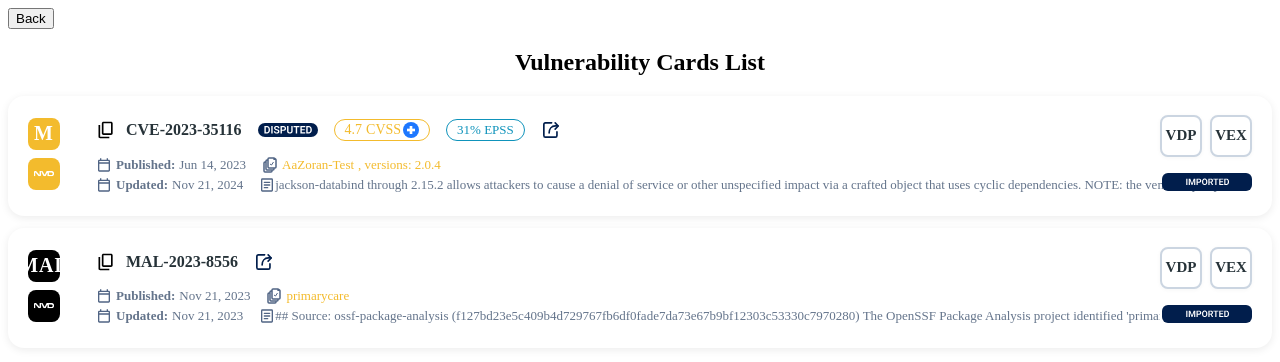
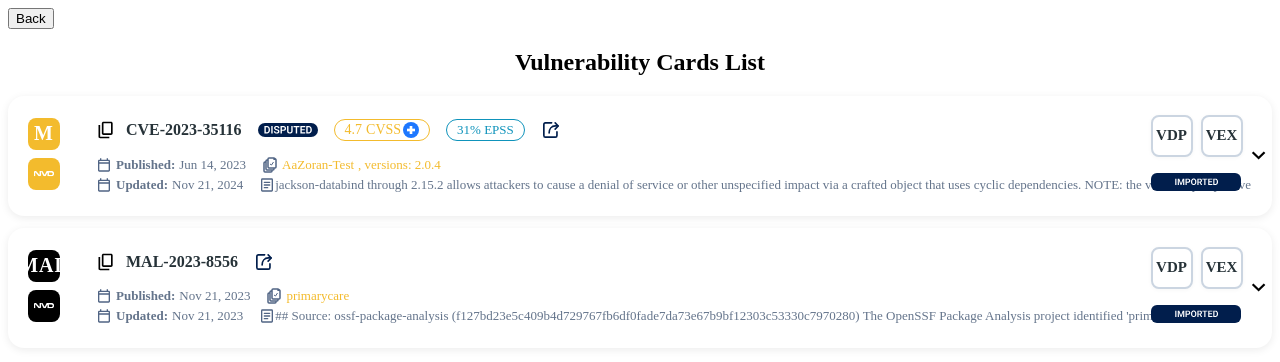
Before and after one commit to Bakra/cybeats-innovation, an Angular app: page /vuln-cards in a window 1280 px wide. Both pictures are taken after a click on the button "Vuln Card". Shown: the top 362 px of the page. Built offline with nearby package versions, Linux system fonts and the light colour scheme.

Commit message:
Expand/collapse logic implemented and UI polished a bit

```diff
--- a/src/app/assignments-menu/assignments/vuln-cards/vuln-card/vuln-card.component.html
+++ b/src/app/assignments-menu/assignments/vuln-cards/vuln-card/vuln-card.component.html
@@ -1,26 +1,30 @@
 <div class="vuln-card">
+  <!-- LEFT -->
   <div class="vuln-card__left">
-    <!-- Severity square -->
     <div class="severity-square" [ngStyle]="{ background: severityColor }">
       <span class="severity-letter">{{ severityAbbr }}</span>
     </div>
-    <!-- Source icon -->
     <div class="source-icon-bg" [ngStyle]="{ background: severityColor }">
       <img class="source-icon" [src]="sourceIcon" alt="source" />
     </div>
   </div>
+
+  <!-- MAIN -->
   <div class="vuln-card__main">
+    <!-- Top Row -->
     <div class="main-top-row">
       <button class="copy-btn" title="Copy ID">
         <img src="assets/icons/copy-icon.svg" alt="copy" />
       </button>
       <span class="vuln-id">{{ card.id }}</span>
+
       <img
         *ngIf="card.disputed"
         class="disputed-icon"
         src="assets/icons/disputed-icon-new.svg"
         alt="disputed"
       />
+
       <span *ngIf="card.cvss" class="cvss-pill">
         {{ card.cvss }}
         <span style="display: inline-flex; align-items: center">
@@ -36,13 +40,17 @@
           </span>
         </span>
       </span>
+
       <span *ngIf="card.epss" class="epss-pill">
         {{ card.epss * 100 | number : "1.0-0" }}% EPSS
       </span>
+
       <button class="redirect-btn" title="Go to details">
         <img src="assets/icons/export-icon-new.svg" alt="redirect" />
       </button>
     </div>
+
+    <!-- Bottom Info Rows -->
     <div class="main-bottom-row">
       <div style="display: flex; align-items: center; gap: 16px">
         <span class="date-info">
@@ -50,28 +58,25 @@
           <span style="font-weight: bold">Published:</span>
           {{ card.publishedAt * 1000 | date : "MMM d, yyyy" }}
         </span>
+
         <span class="component-info">
           <img src="assets/icons/content-copy-icon-new.svg" alt="component" />
-          {{ card.components?.[0]?.name
-
-
-
-          }}<span *ngIf="card.components?.[0]?.versions"
-            >, versions: {{ card.components[0].versions }}</span
-          >
+          {{ card.components?.[0]?.name }}
+          <span *ngIf="card.components?.[0]?.versions">
+            , versions: {{ card.components[0].versions }}
+          </span>
         </span>
       </div>
+
       <div
         style="margin-top: 4px; display: flex; align-items: center; gap: 16px"
       >
-        <span
-          class="date-info"
-          style="display: inline-flex; align-items: center"
-        >
+        <span class="date-info">
           <img src="assets/icons/calendar-new.svg" alt="calendar" />
           <span style="font-weight: bold">Updated:</span>
           {{ card.modifiedAt * 1000 | date : "MMM d, yyyy" }}
         </span>
+
         <span class="desc-info">
           <img src="assets/icons/desc-icon-new.svg" alt="desc" />
           {{ card.summary }}
@@ -79,13 +84,42 @@
       </div>
     </div>
   </div>
+  <!-- RIGHT -->
   <div class="vuln-card__right">
-    <div class="vdp-vex-row">
-      <span class="vdp-pill">VDP</span>
-      <span class="vex-pill">VEX</span>
+    <div class="vuln-left">
+      <div class="vdp-vex-row">
+        <span class="vdp-pill">VDP</span>
+        <span class="vex-pill">VEX</span>
+      </div>
+      <div class="imported-indicator">
+        <img src="assets/icons/imported-icon-new.svg" alt="imported" />
+      </div>
     </div>
-    <div class="imported-indicator">
-      <img src="assets/icons/imported-icon-new.svg" alt="imported" />
+    <div class="expand-row">
+      <button
+        class="expand-btn"
+        (click)="expanded = !expanded"
+        title="Expand/Collapse"
+      >
+        <img
+          src="assets/icons/chevron-down.svg"
+          [class.expanded]="expanded"
+          alt="expand/collapse"
+        />
+      </button>
     </div>
   </div>
 </div>
+
+<!-- Expanded section OUTSIDE main card -->
+<div *ngIf="expanded" class="expanded-section">
+  <ng-container *ngIf="card.cwes?.length; else noCwe">
+    <div *ngFor="let cwe of card.cwes" class="cwe-item">
+      <div class="cwe-desc">{{ cwe.description }}</div>
+      <div class="cwe-id">{{ cwe.id }}</div>
+    </div>
+  </ng-container>
+  <ng-template #noCwe>
+    <div class="no-content">No content found</div>
+  </ng-template>
+</div>
--- a/src/app/assignments-menu/assignments/vuln-cards/vuln-card/vuln-card.component.scss
+++ b/src/app/assignments-menu/assignments/vuln-cards/vuln-card/vuln-card.component.scss
@@ -82,7 +82,7 @@
 .main-bottom-row {
   display: flex;
   flex-direction: column;
-  align-items: left;
+  align-items: flex-start;
   margin-top: 8px;
   flex-wrap: wrap;
 }
@@ -189,8 +189,8 @@
 
 .vuln-card__right {
   display: flex;
-  flex-direction: column;
-  align-items: flex-end;
+  flex-direction: row;
+  align-items: center;
   justify-content: center;
   width: 80px;
   height: 100%;
@@ -223,10 +223,88 @@
   align-items: center;
   justify-content: center;
   margin-top: 2px;
+  margin-right: 2px;
 }
 .imported-indicator img {
   width: 90px;
   height: 30px;
+}
+.vuln-left {
+  display: flex;
+  flex-direction: column;
+}
+
+.expand-row {
+  padding: 8px;
+  display: flex;
+}
+.expand-btn {
+  background: none;
+  border: none;
+  cursor: pointer;
+  padding: 0;
+  display: flex;
+  align-items: center;
+}
+.expand-btn img {
+  transition: transform 0.2s;
+}
+.expand-btn img.expanded {
+  transform: rotate(180deg);
+}
+.expanded-section {
+  width: 100%;
+  margin-top: 16px;
+  position: static;
+}
+.desc-expanded {
+  background: #eaf6fd;
+  border-radius: 20px;
+  padding: 24px;
+  margin-bottom: 16px;
+}
+.cwe-expanded {
+  background: #fff7ed;
+  border-radius: 20px;
+  padding: 24px;
+  display: flex;
+  align-items: center;
+  gap: 8px;
+}
+.cwe-expanded .cwe-id {
+  font-size: 1rem;
+  color: #14213d;
+  font-weight: 500;
+}
+.cwe-expanded .cwe-title {
+  font-size: 1.25rem;
+  font-weight: bold;
+  color: #14213d;
+  margin-bottom: 8px;
+}
+.cwe-desc {
+  font-size: 1rem;
+  color: #14213d;
+  background: #b5efff;
+  border-radius: 20px;
+  padding: 24px;
+  margin: 6px;
+}
+.cwe-id {
+  font-size: 1rem;
+  color: #14213d;
+  background: #fff7ed;
+  border-radius: 20px;
+  padding: 24px;
+  width: 20%;
+  margin: 6px;
+}
+.no-content {
+  background: #fff7ed;
+  border-radius: 20px;
+  padding: 24px;
+  color: #14213d;
+  font-size: 1rem;
 }
 
 @media (max-width: 600px) {
--- a/src/app/assignments-menu/assignments/vuln-cards/vuln-card/vuln-card.component.ts
+++ b/src/app/assignments-menu/assignments/vuln-cards/vuln-card/vuln-card.component.ts
@@ -11,6 +11,7 @@ import { SeverityParams } from "../vuln-cards-mock-data";
 })
 export class VulnCardComponent {
   @Input() card: any;
+  expanded = false;
 
   get severityColor() {
     // Use color from SeverityParams, fallback to #0f93bb
```
